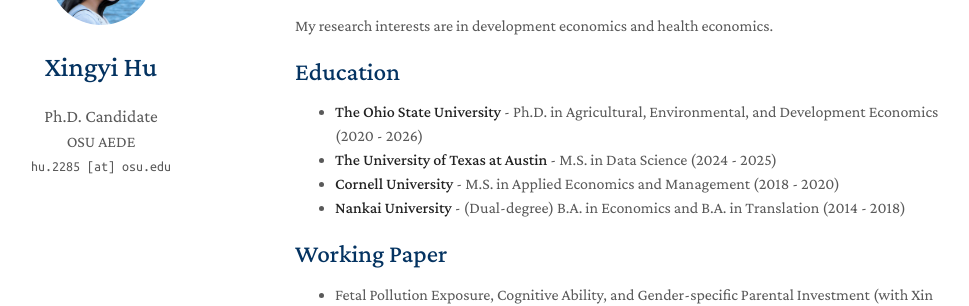
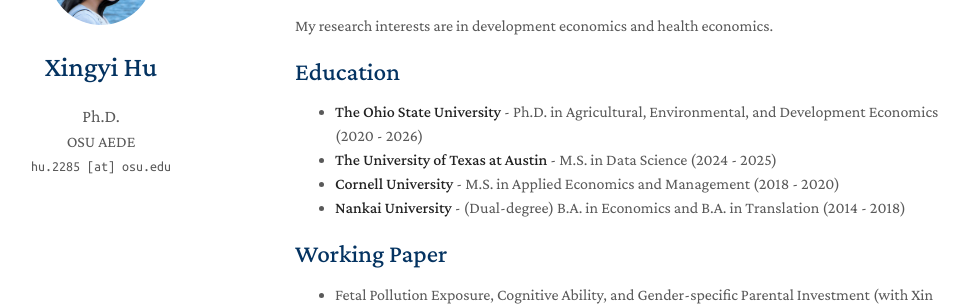
Before and after one commit to xingyi-hu/xingyi-hu.github.io, a Jekyll site: the page built from index.md, in a window 1280 px wide. Shown: the part 163-469 px from the top of the page, without its empty margins (175-1144 px from the left). Built offline with Jekyll 4.4.1, drawn with Linux system fonts in a browser that asks for light colours; a style sheet for code colours, icons or effects is not loaded; our own code applies the rules of GitHub Pages for plain Markdown files.

Commit message:
Update position title in _config.yml

```diff
--- a/_config.yml
+++ b/_config.yml
@@ -1,6 +1,6 @@
 # Basic Information
 title: Xingyi Hu
-position: Ph.D. Candidate
+position: Ph.D.
 affiliation: OSU AEDE
 email: hu.2285 [at] osu.edu
 
```
